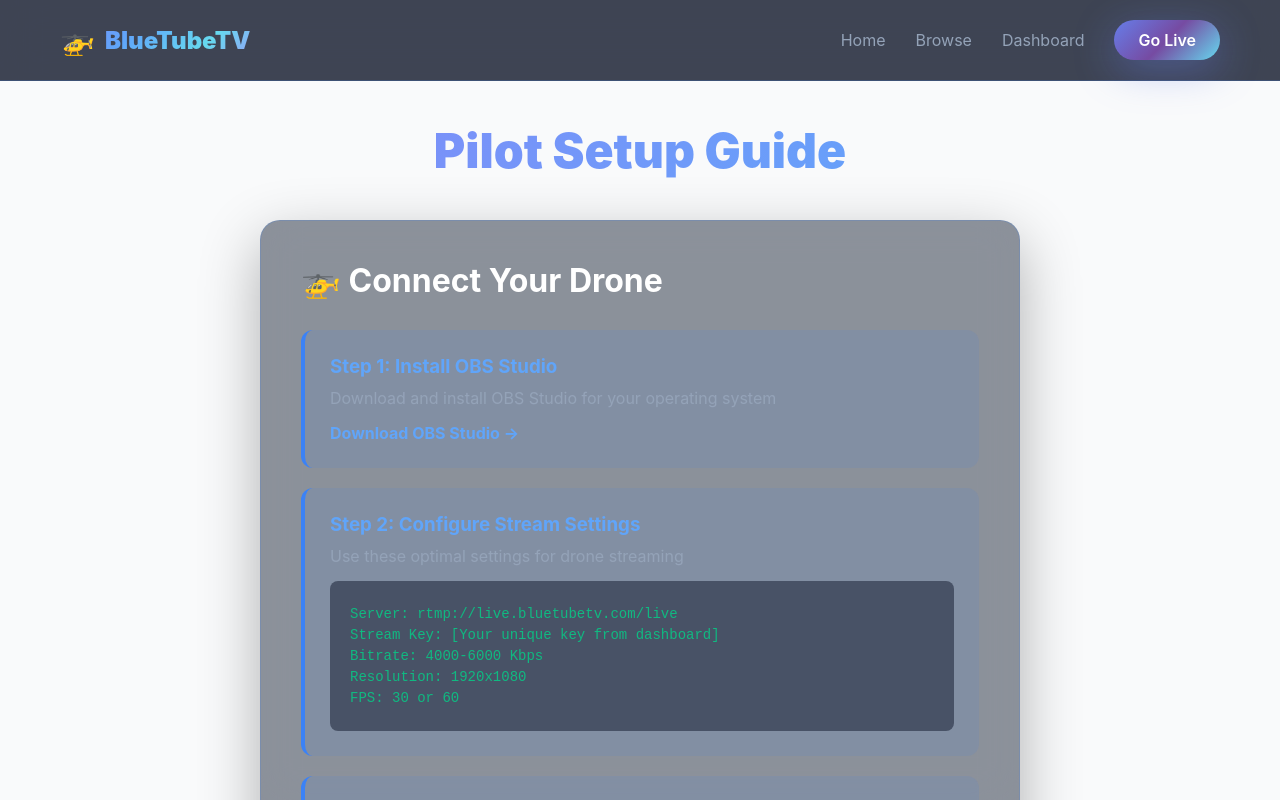
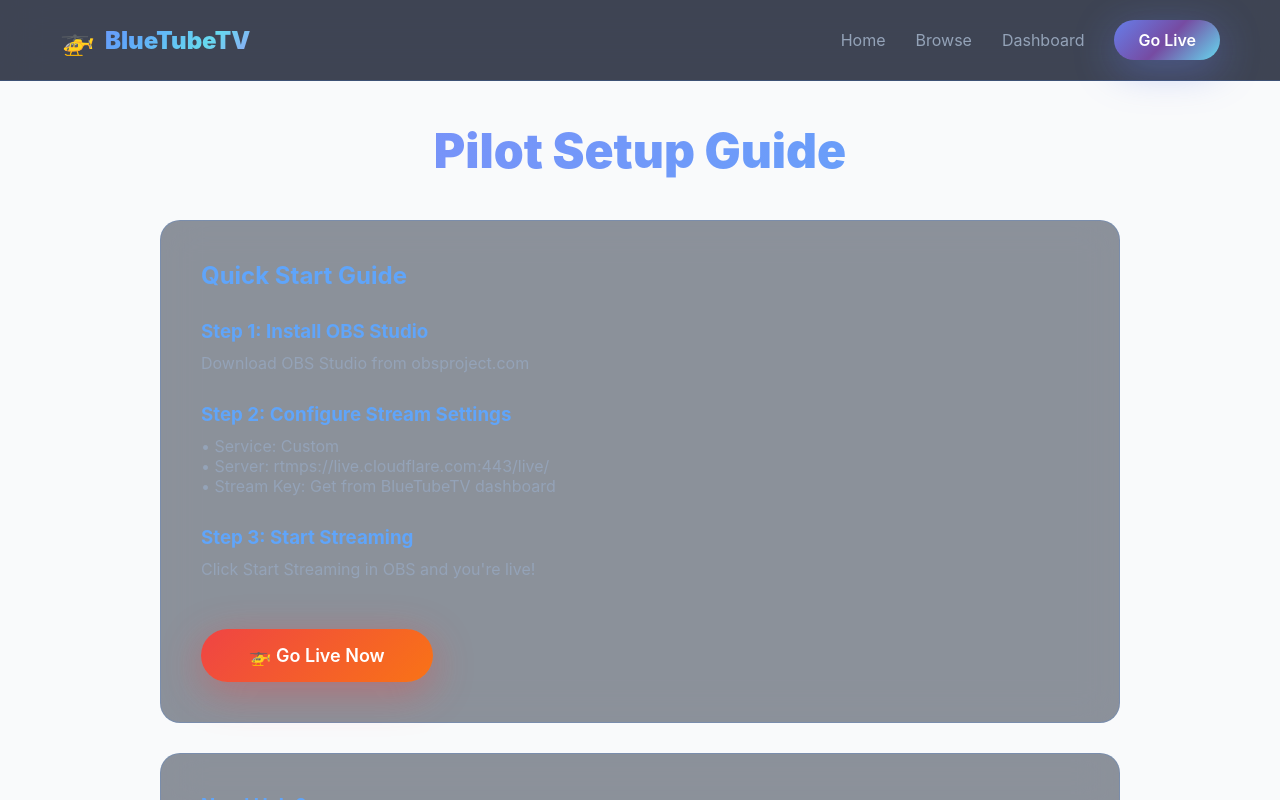
Before and after one commit to gjrob/bluetube-mvp, a Next.js app: page /pilot-setup in a window 1280 px wide. Built offline with nearby package versions, Linux system fonts and the light colour scheme.

Commit message:
Fix pilot-setup style object error

```diff
--- a/pages/pilot-setup.js
+++ b/pages/pilot-setup.js
@@ -1,4 +1,4 @@
-// pages/pilot-setup.js
+// pages/pilot-setup.js - WORKING VERSION
 import Layout from '../components/Layout';
 import Head from 'next/head';
 import Link from 'next/link';
@@ -7,7 +7,7 @@ export default function PilotSetup() {
   return (
     <>
       <Head>
-        <title>Pilot Setup Guide - BlueTubeTV</title>
+        <title>Pilot Setup - BlueTubeTV</title>
       </Head>
 
       <div style={{
@@ -16,7 +16,7 @@ export default function PilotSetup() {
         color: 'white'
       }}>
         <Layout>
-          <div style={{ maxWidth: '800px', margin: '0 auto', padding: '40px 20px' }}>
+          <div style={{ maxWidth: '1000px', margin: '0 auto', padding: '40px 20px' }}>
             <h1 style={{
               fontSize: '48px',
               fontWeight: '900',
@@ -35,150 +35,88 @@ export default function PilotSetup() {
               border: '1px solid rgba(59, 130, 246, 0.2)',
               borderRadius: '20px',
               padding: '40px',
-              boxShadow: '0 20px 60px rgba(0, 0, 0, 0.3)',
-              marginBottom: '40px'
+              marginBottom: '30px'
             }}>
-              <h2 style={{
-                fontSize: '32px',
-                marginBottom: '30px',
-                display: 'flex',
-                alignItems: 'center',
-                gap: '15px'
-              }}>
-                🚁 Connect Your Drone
-              </h2>
+              <h2 style={{ color: '#60a5fa', marginBottom: '30px' }}>Quick Start Guide</h2>
 
-              <div style={{ display: 'flex', flexDirection: 'column', gap: '20px' }}>
-                <div style={{
-                  padding: '25px',
-                  background: 'rgba(59, 130, 246, 0.1)',
-                  borderRadius: '12px',
-                  borderLeft: '4px solid #3b82f6'
-                }}>
+              <div style={{ marginBottom: '30px' }}>
                 <h3 style={{ color: '#60a5fa', marginBottom: '10px' }}>Step 1: Install OBS Studio</h3>
-                  <p style={{ color: '#94a3b8', marginBottom: '15px' }}>
-                    Download and install OBS Studio for your operating system
+                <p style={{ color: '#94a3b8', marginBottom: '10px' }}>
+                  Download OBS Studio from obsproject.com
                 </p>
-                  <a
-                    href="https://obsproject.com"
-                    target="_blank"
-                    rel="noopener noreferrer"
-                    style={{
-                      color: '#60a5fa',
-                      textDecoration: 'none',
-                      fontWeight: 'bold'
-                    }}
-                  >
-                    Download OBS Studio →
-                  </a>
               </div>
 
-                <div style={{
-                  padding: '25px',
-                  background: 'rgba(59, 130, 246, 0.1)',
-                  borderRadius: '12px',
-                  borderLeft: '4px solid #3b82f6'
-                }}>
+              <div style={{ marginBottom: '30px' }}>
                 <h3 style={{ color: '#60a5fa', marginBottom: '10px' }}>Step 2: Configure Stream Settings</h3>
-                  <p style={{ color: '#94a3b8', marginBottom: '15px' }}>
-                    Use these optimal settings for drone streaming
-                  </p>
-                  <div style={{
-                    background: 'rgba(15, 23, 42, 0.5)',
-                    padding: '20px',
-                    borderRadius: '8px',
-                    fontFamily: 'monospace',
-                    fontSize: '14px',
-                    color: '#10b981'
-                  }}>
-                    <p style={{ margin: '5px 0' }}>Server: rtmp://live.bluetubetv.com/live</p>
-                    <p style={{ margin: '5px 0' }}>Stream Key: [Your unique key from dashboard]</p>
-                    <p style={{ margin: '5px 0' }}>Bitrate: 4000-6000 Kbps</p>
-                    <p style={{ margin: '5px 0' }}>Resolution: 1920x1080</p>
-                    <p style={{ margin: '5px 0' }}>FPS: 30 or 60</p>
-                  </div>
+                <ul style={{ color: '#94a3b8', listStyle: 'none', padding: 0 }}>
+                  <li>• Service: Custom</li>
+                  <li>• Server: rtmps://live.cloudflare.com:443/live/</li>
+                  <li>• Stream Key: Get from BlueTubeTV dashboard</li>
+                </ul>
               </div>
 
-                <div style={{
-                  padding: '25px',
-                  background: 'rgba(59, 130, 246, 0.1)',
-                  borderRadius: '12px',
-                  borderLeft: '4px solid #3b82f6'
-                }}>
+              <div style={{ marginBottom: '30px' }}>
                 <h3 style={{ color: '#60a5fa', marginBottom: '10px' }}>Step 3: Start Streaming</h3>
                 <p style={{ color: '#94a3b8' }}>
-                    Click "Start Streaming" in OBS and go live on BlueTubeTV!
+                  Click Start Streaming in OBS and you&apos;re live!
                 </p>
               </div>
-              </div>
 
-              <button style={{
-                background: 'linear-gradient(135deg, #667eea 0%, #764ba2 50%, #66d9ef 100%)',
+              <Link
+                href="/live"
+                style={{
+                  background: 'linear-gradient(135deg, #ef4444 0%, #f97316 100%)',
                   color: 'white',
-                padding: '20px',
+                  padding: '16px 48px',
                   borderRadius: '50px',
                   fontSize: '18px',
                   fontWeight: '600',
-                border: 'none',
-                cursor: 'pointer',
-                boxShadow: '0 10px 40px rgba(102, 126, 234, 0.4)',
-                width: '100%',
-                marginTop: '40px',
-                transition: 'all 0.3s ease'
+                  textDecoration: 'none',
+                  display: 'inline-block',
+                  boxShadow: '0 10px 40px rgba(239, 68, 68, 0.4)',
+                  marginTop: '20px'
                 }}
-              onMouseEnter={(e) => {
-                e.target.style.transform = 'translateY(-3px)';
-                e.target.style.boxShadow = '0 15px 50px rgba(102, 126, 234, 0.6)';
-              }}
-              onMouseLeave={(e) => {
-                e.target.style.transform = 'translateY(0)';
-                e.target.style.boxShadow = '0 10px 40px rgba(102, 126, 234, 0.4)';
-              }}>
-                📥 Download Complete Setup Guide (PDF)
-              </button>
+              >
+                🚁 Go Live Now
+              </Link>
             </div>
 
-            {/* Support Section */}
             <div style={{
               background: 'rgba(30, 41, 59, 0.5)',
               backdropFilter: 'blur(20px)',
               border: '1px solid rgba(59, 130, 246, 0.2)',
               borderRadius: '20px',
-              padding: '40px',
-              boxShadow: '0 20px 60px rgba(0, 0, 0, 0.3)',
-              textAlign: 'center'
+              padding: '40px'
             }}>
               <h3 style={{ color: '#60a5fa', marginBottom: '20px' }}>Need Help?</h3>
-              <p style={{ color: '#94a3b8', marginBottom: '20px' }}>
-                Our community is here to support you!
-              </p>
-              <div style={{ display: 'flex', gap: '20px', justifyContent: 'center', flexWrap: 'wrap' }}>
-                <a
-                  href="mailto:support@bluetubetv.live"
+              <div style={{ display: 'flex', gap: '20px' }}>
+                <Link
+                  href="/docs"
                   style={{
                     color: '#60a5fa',
                     textDecoration: 'none',
                     padding: '10px 20px',
-                    border: '1px solid rgba(59, 130, 246, 0.4)',
-                    borderRadius: '25px',
+                    border: '1px solid rgba(59, 130, 246, 0.3)',
+                    borderRadius: '10px',
                     display: 'inline-block',
                     transition: 'all 0.3s ease'
                   }}
                 >
-                  📧 Email Support
-                </a>
-                <Link href="/dashboard">
-                  <a style={{
+                  📚 Documentation
+                </Link>
+                <Link
+                  href="/community"
+                  style={{
                     color: '#60a5fa',
                     textDecoration: 'none',
                     padding: '10px 20px',
-                    border: '1px solid rgba(59, 130, 246, 0.4)',
-                    borderRadius: '25px',
+                    border: '1px solid rgba(59, 130, 246, 0.3)',
+                    borderRadius: '10px',
                     display: 'inline-block',
                     transition: 'all 0.3s ease'
-                  }}>
-                    📊 Back to Dashboard
-                  </a>
+                  }}
+                >
+                  💬 Community
                 </Link>
               </div>
             </div>
```
Lines whose indentation alone changed are shown as unchanged.
